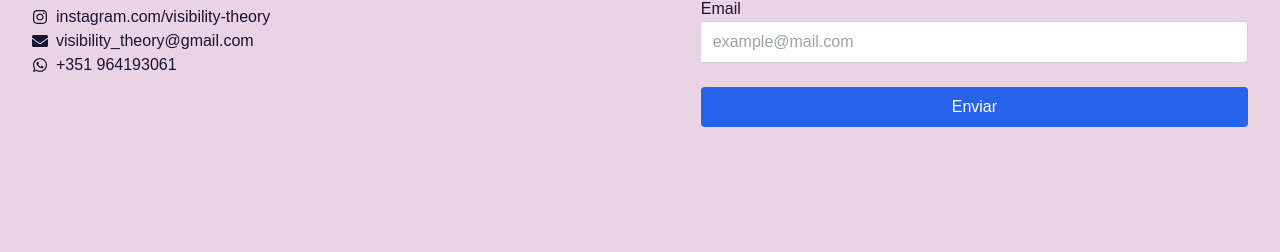
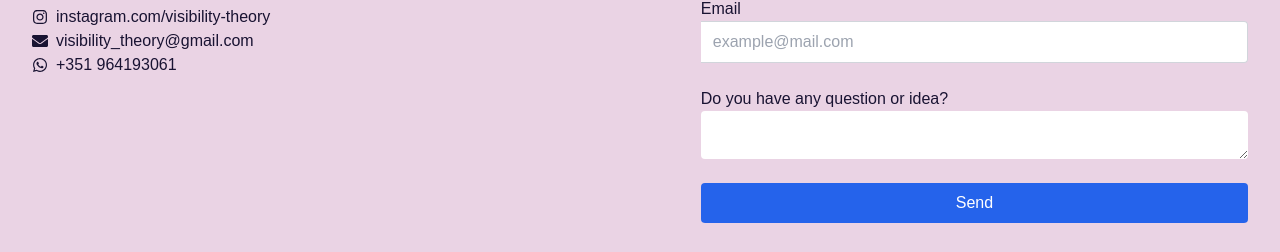
Before and after one commit to Alex0711/alex0711.github.io, a React (Create React App) app: page / in a window 1280 px wide. Shown: the part 2573-2825 px from the top of the page. Before the commit the page ends 2732 px from the top, so only its background shows below. Built offline with nearby package versions, Linux system fonts and the light colour scheme; no server answers.

Commit message:
Add contact form

```diff
--- a/src/App.js
+++ b/src/App.js
@@ -1,9 +1,12 @@
 import HomePage from 'pages/home';
 import 'index.css';
+import { AlertProvider } from "context/alertContext";
 
 function App() {
 	return(
-		<HomePage />
+		<AlertProvider>
+			<HomePage />
+		</AlertProvider>
 	)
 }
 
--- /dev/null
+++ b/src/components/alert.jsx
@@ -0,0 +1,31 @@
+import React, { useEffect } from "react";
+import { useAlert } from "context/alertContext";
+
+export default function Alert() {
+  const { currentAlert, setCurrentAlert } = useAlert();
+
+  useEffect(() => {
+    if (currentAlert) {
+      const timer = setTimeout(() => {
+        setCurrentAlert(null);
+      }, 3000);
+
+      return () => clearTimeout(timer);
+    }
+  }, [currentAlert]);
+  return (
+    <>
+      {currentAlert && (
+        <div
+          className={`fixed top-4 left-1/2 transform -translate-x-1/2 text-center ${
+            currentAlert.type === "success"
+              ? "bg-green-100 text-green-800"
+              : "bg-red-100 text-red-800"
+          }`}
+        >
+          {currentAlert.message}
+        </div>
+      )}
+    </>
+  );
+}
--- a/src/components/footer/contactForm.jsx
+++ b/src/components/footer/contactForm.jsx
@@ -1,36 +1,84 @@
 import PhoneNumberInput from "./phoneNumberInput";
+import { useState } from "react";
 import { useForm } from "react-hook-form";
-import { useState } from "react";
-import { yupResolver } from '@hookform/resolvers/yup';
-import * as yup from 'yup';
+import PostButton from "components/footer/postButton";
+import ErrorMessaje from "components/footer/errorMessaje";
+// import getIPData from "utils/getIP";
+import { useAlert } from "context/alertContext";
+import { yupResolver } from "@hookform/resolvers/yup";
+import * as yup from "yup";
 
-const schema = yup.object().shape({
-  phone: yup.string(),
-  email: yup.string().email("Invalid email format"),
-}).test("at-least-one", "Enter a phone number or an email.", (value) => {
-  return !!value.phone || !!value.email;
-});
+const schema = yup
+  .object()
+  .shape({
+    phone: yup.string(),
+    email: yup.string().email("Invalid email format"),
+  })
+  .test("at-least-one", "Enter a phone number or an email.", (value) => {
+    return !!value.phone || !!value.email;
+  });
 
 const ContactForm = () => {
-  const { register, handleSubmit, formState: { errors }, clearErrors  } = useForm({
+  const sheetUrl = process.env.REACT_APP_SHEET_URL;
+  const [enableButton, setEnableButton] = useState(true);
+  const { setCurrentAlert } = useAlert();
+
+  // const ipData = getIPData();
+  const {
+    register,
+    handleSubmit,
+    formState: { errors },
+    clearErrors,
+  } = useForm({
     resolver: yupResolver(schema),
     mode: "onChange",
   });
   const onSubmit = (data) => {
-    console.log("Formulario enviado:", data);
+    setEnableButton(false);
+    // data["ip"] = ipData.ip;
+    // data["country"] = ipData.country_name;
+    // data["city"] = ipData.city;
+    fetch(sheetUrl, {
+      redirect: "follow",
+      method: "POST",
+      headers: {
+        "Content-Type": "text/plain;charset=utf-8",
+      },
+      body: JSON.stringify(data),
+    })
+      .then((res) => res.text())
+      .then((response) => {
+        setCurrentAlert({
+          message: "We will contact you shortly.",
+          type: "success",
+        });
+      })
+      .catch((err) => {
+        setEnableButton(true);
+        setCurrentAlert({
+          message:
+            "Oops, something went wrong. Try again in a bit or drop us a message — we're here to help!",
+          type: "error",
+        });
+      });
   };
   return (
     <form
       onSubmit={handleSubmit(onSubmit)}
       className="relative w-full lg:w-[45%]"
     >
-      <h3>Alternatively, you can leave us a message, and we will get back to you as soon as possible</h3>
+      <h3>
+        Alternatively, you can leave us a message, and we will get back to you
+        as soon as possible
+      </h3>
       <PhoneNumberInput register={register} />
-      {errors?.phone && <p className="text-red-600 absolute left-0 -mt-6">{errors.phone.message}</p>}
+      {errors?.phone && <ErrorMessaje message={errors.phone.message} />}
 
       <div className="flex flex-col">
         <label htmlFor="email">Email</label>
-        <input id="email" name="email"
+        <input
+          id="email"
+          name="email"
           {...register("email")}
           placeholder="example@mail.com"
           onChange={(e) => {
@@ -38,15 +86,19 @@ const ContactForm = () => {
           }}
         />
       </div>
-      {errors?.email && <p className="text-red-600 absolute left-0 -mt-6">{errors.email.message}</p>}
-      {errors[""] && <p className="text-red-600 absolute left-0 -mt-6">{errors[""].message}</p>}
+      {errors?.email && <ErrorMessaje message={errors.email.message} />}
+      {errors[""] && <ErrorMessaje message={errors[""].message} />}
 
-      <button
-        type="submit"
-        className="bg-blue-600 text-white py-2 rounded hover:bg-blue-700 w-full"
-      >
-        Enviar
-      </button>
+      <div className="flex flex-col">
+        <label htmlFor="message">Do you have any question or idea?</label>
+        <textarea
+          id="message"
+          name="message"
+          className="rounded mb-6"
+          {...register("message")}
+        ></textarea>
+        <PostButton enableButton={enableButton} />
+      </div>
     </form>
   );
 };
--- /dev/null
+++ b/src/components/footer/errorMessaje.jsx
@@ -0,0 +1,5 @@
+import React from "react";
+
+export default function ErrorMessaje(message) {
+  return <p className="text-red-600 absolute left-0 -mt-6"> {message} </p>;
+}
--- /dev/null
+++ b/src/components/footer/postButton.jsx
@@ -0,0 +1,15 @@
+import React from "react";
+
+export default function PostButton({ enableButton }) {
+  return (
+    <button
+      disabled={!enableButton}
+      type="submit"
+      className={`bg-blue-600 text-white py-2 rounded w-full ${
+        enableButton ? "cursor-pointer hover:bg-blue-700" : "cursor-not-allowed"
+      }`}
+    >
+      Send
+    </button>
+  );
+}
--- /dev/null
+++ b/src/context/alertContext.js
@@ -0,0 +1,15 @@
+import { createContext, useState, useContext } from "react";
+
+const AlertContext = createContext();
+
+export const useAlert = () => useContext(AlertContext);
+
+export const AlertProvider = ({ children }) => {
+    const [currentAlert, setCurrentAlert] = useState(null);
+
+    return (
+        <AlertContext.Provider value={{ currentAlert, setCurrentAlert }}>
+            {children}
+        </AlertContext.Provider>
+    );
+};
--- a/src/pages/home.jsx
+++ b/src/pages/home.jsx
@@ -1,12 +1,14 @@
-import Header from 'components/header';
-import Slogan from 'components/slogan';
-import AboutUs from 'components/aboutUs';
-import Services from 'components/services/services';
-import Footer from 'components/footer/footer';
+import Header from "components/header";
+import Slogan from "components/slogan";
+import AboutUs from "components/aboutUs";
+import Services from "components/services/services";
+import Footer from "components/footer/footer";
+import Alert from "components/alert";
 
 const HomePage = () => {
   return (
     <>
+      <Alert />
       <div className="h-screen flex flex-col">
         <Header />
         <Slogan />
@@ -16,7 +18,6 @@ const HomePage = () => {
       <Footer />
     </>
   );
-}
-
+};
 
 export default HomePage;
--- /dev/null
+++ b/src/utils/getIP.js
@@ -0,0 +1,11 @@
+const getIPData = async () => {
+	try {
+		const ipResponse = await fetch("https://ipapi.co/json/");
+		const ipData = await ipResponse.json();
+		return ipData;
+	} catch (err) {
+	  	console.error("getIPDataError:", err);
+	}
+};
+
+export default getIPData;
```
Lines whose indentation alone changed are shown as unchanged.
